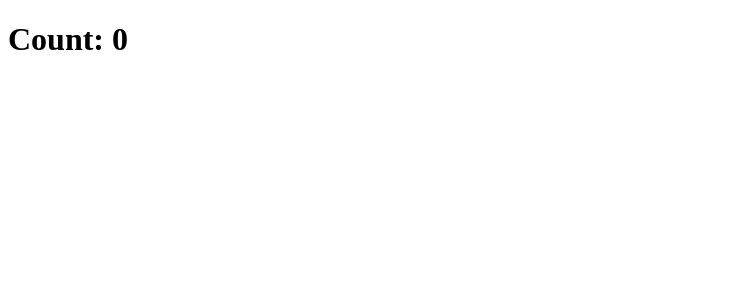
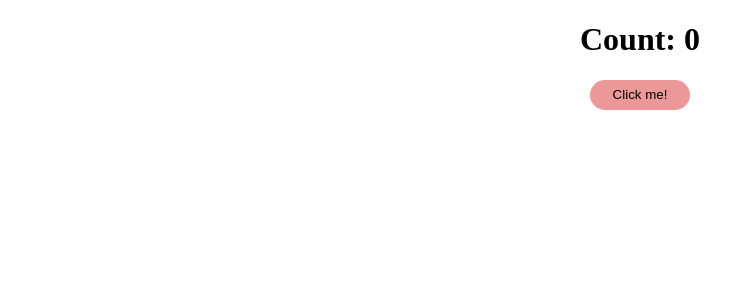
Before and after one commit to mate-academy/react_counter, a React (Create React App) app: page / in a window 1280 px wide. Shown: the top 300 px of the page, without its empty margins (0-753 px from the left). Built offline with nearby package versions, Linux system fonts and the light colour scheme; the HTML template or start-up script is replaced by a standard one.

Commit message:
add solution

```diff
--- a/package.json
+++ b/package.json
@@ -10,7 +10,7 @@
     "prop-types": "^15.7.2",
     "react": "^16.12.0",
     "react-dom": "^16.12.0",
-    "react-scripts": "3.3.0"
+    "react-scripts": "^3.4.0"
   },
   "devDependencies": {
     "@mate-academy/eslint-config-react": "*",
--- a/src/App.js
+++ b/src/App.js
@@ -1,8 +1,9 @@
 import React from 'react';
 import './App.css';
+import { Counter } from './components/Counter/Counter';
 
 const App = () => (
-  <h1>Count: 0</h1>
+  <Counter />
 );
 
 export default App;
--- /dev/null
+++ b/src/components/Counter/Counter.css
@@ -0,0 +1,11 @@
+.counter {
+  text-align: center;
+}
+
+.button {
+  width: 100px;
+  height: 30px;
+  border: none;
+  background-color: rgb(236, 152, 152);
+  border-radius: 30px;
+}
--- /dev/null
+++ b/src/components/Counter/Counter.js
@@ -0,0 +1,33 @@
+import React from 'react';
+import './Counter.css';
+
+export class Counter extends React.PureComponent {
+  constructor(props) {
+    super(props);
+
+    this.state = {
+      count: 0,
+    };
+  }
+
+  increaseCounter = () => {
+    this.setState(state => ({
+      count: state.count + 1,
+    }));
+  }
+
+  render() {
+    return (
+      <div className="counter">
+        <h1>{`Count: ${this.state.count}`}</h1>
+        <button
+          className="button"
+          type="button"
+          onClick={this.increaseCounter}
+        >
+          Click me!
+        </button>
+      </div>
+    );
+  }
+}
```
Also changed, not shown: 1 other file (tests, documents, lock files or other folders).
